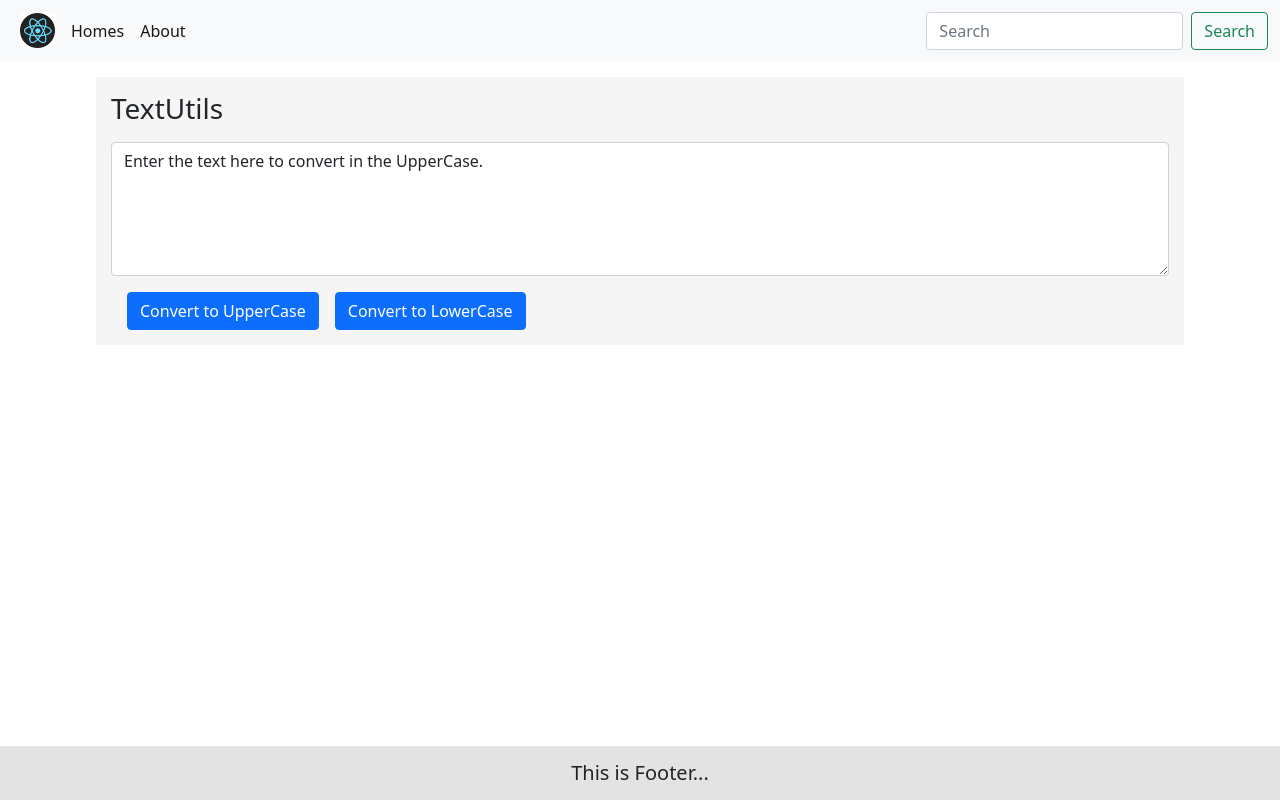
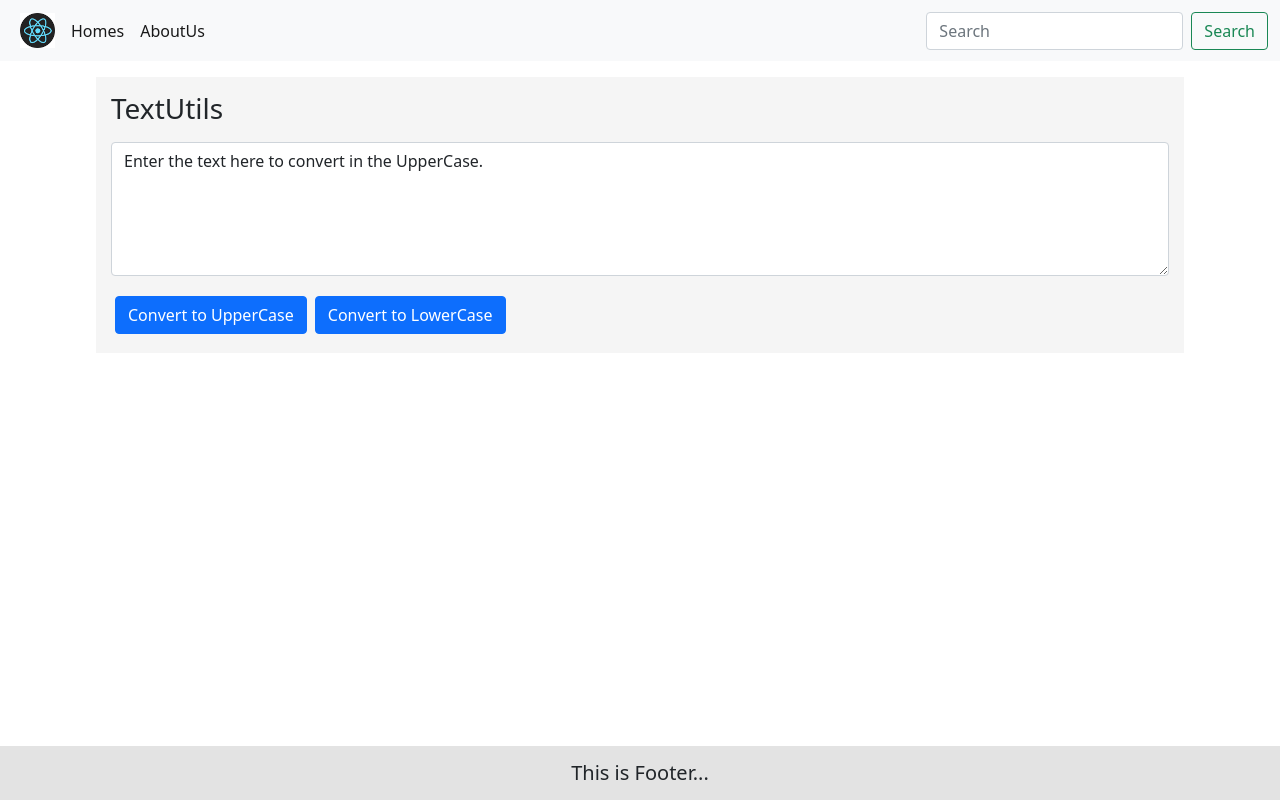
Before and after one commit to Rahulk1799/DemoReact, a React (Create React App) app: page / in a window 1280 px wide. Built offline with nearby package versions, Linux system fonts and the light colour scheme.

Commit message:
Mobile support

```diff
--- a/src/App.js
+++ b/src/App.js
@@ -1,4 +1,4 @@
-import logo from "./logo.svg";
+//import logo from "./logo.svg";
 import "./App.css";
 import Navbar from "./components/Navbars";
 import Footer from "./components/Footer";
@@ -55,7 +55,7 @@ function App() {
 
     <>
       {/* <Navbar title="ReactJs" about="About Us" /> */}
-      <Navbar logoUrl="/download.png" />
+      <Navbar logoUrl="/download.png" about="AboutUs" />
       <div style={{ display: "flex", flexDirection: "row", width: "100%" }}>
         {/* <Body /> */}
         <Routes>
--- a/src/components/Body/TextForm.js
+++ b/src/components/Body/TextForm.js
@@ -1,4 +1,4 @@
-import React, { useState, useEffect } from "react";
+import React, { useState } from "react";
 
 export default function TextForm(props) {
   //State and hooks..
@@ -47,10 +47,10 @@ export default function TextForm(props) {
           onChange={handleOnChange}
         ></textarea>
       </div>
-      <button className="btn btn-primary mx-3" onClick={handleOnClick1}>
+      <button className="btn btn-primary m-1" onClick={handleOnClick1}>
         Convert to UpperCase
       </button>
-      <button className="btn btn-primary" onClick={handleOnClick2}>
+      <button className="btn btn-primary m-1" onClick={handleOnClick2}>
         Convert to LowerCase
       </button>
     </div>
--- a/src/components/Navbars.js
+++ b/src/components/Navbars.js
@@ -14,7 +14,7 @@ export default function Navbar(props) {
       <div className="container-fluid">
         {/* <a className="navbar-brand" href="/"> */}
         <Link to={"/"} className="navbar-brand" style={{ margin: "0px 8px" }}>
-          <img src={props.logoUrl} style={{ width: "35px" }} />
+          <img src={props.logoUrl} style={{ width: "35px" }} alt="ReactApp" />
           {/* {props.title} */}
         </Link>
         {/* </a> */}
```
